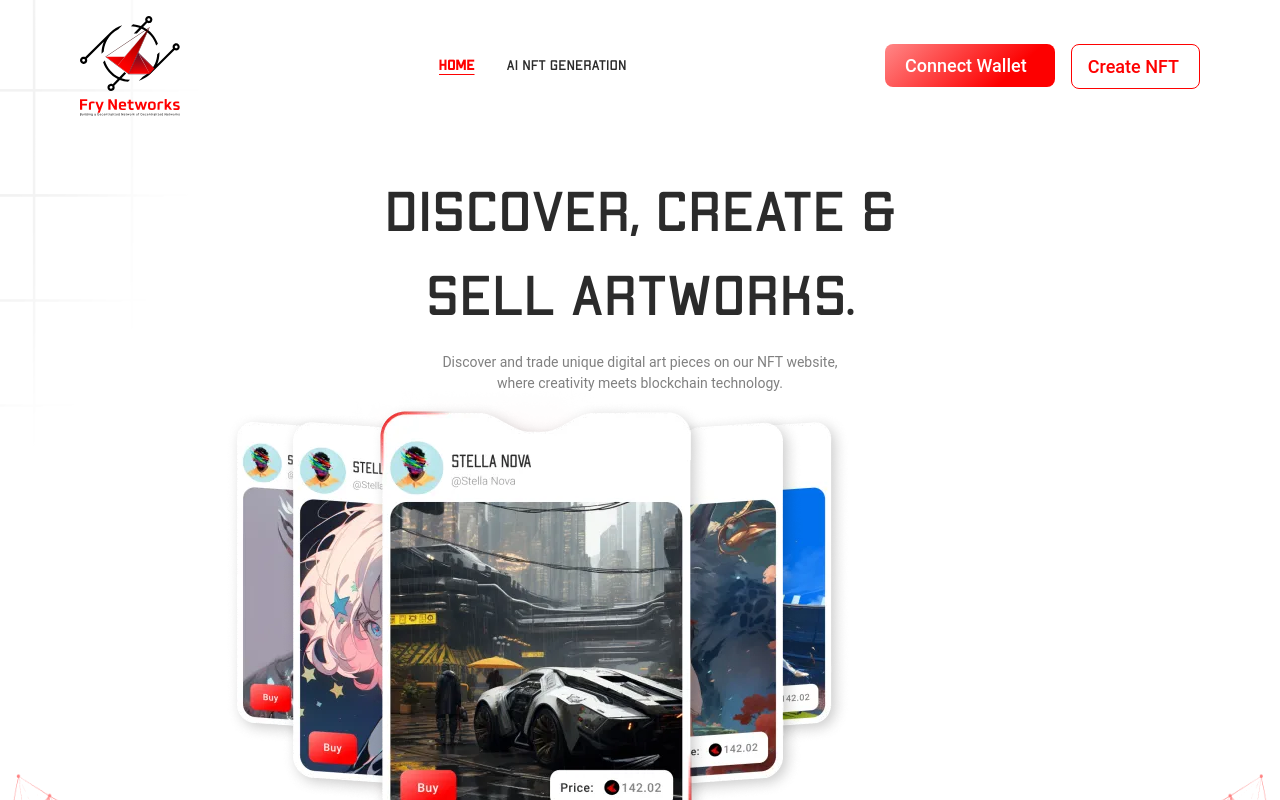
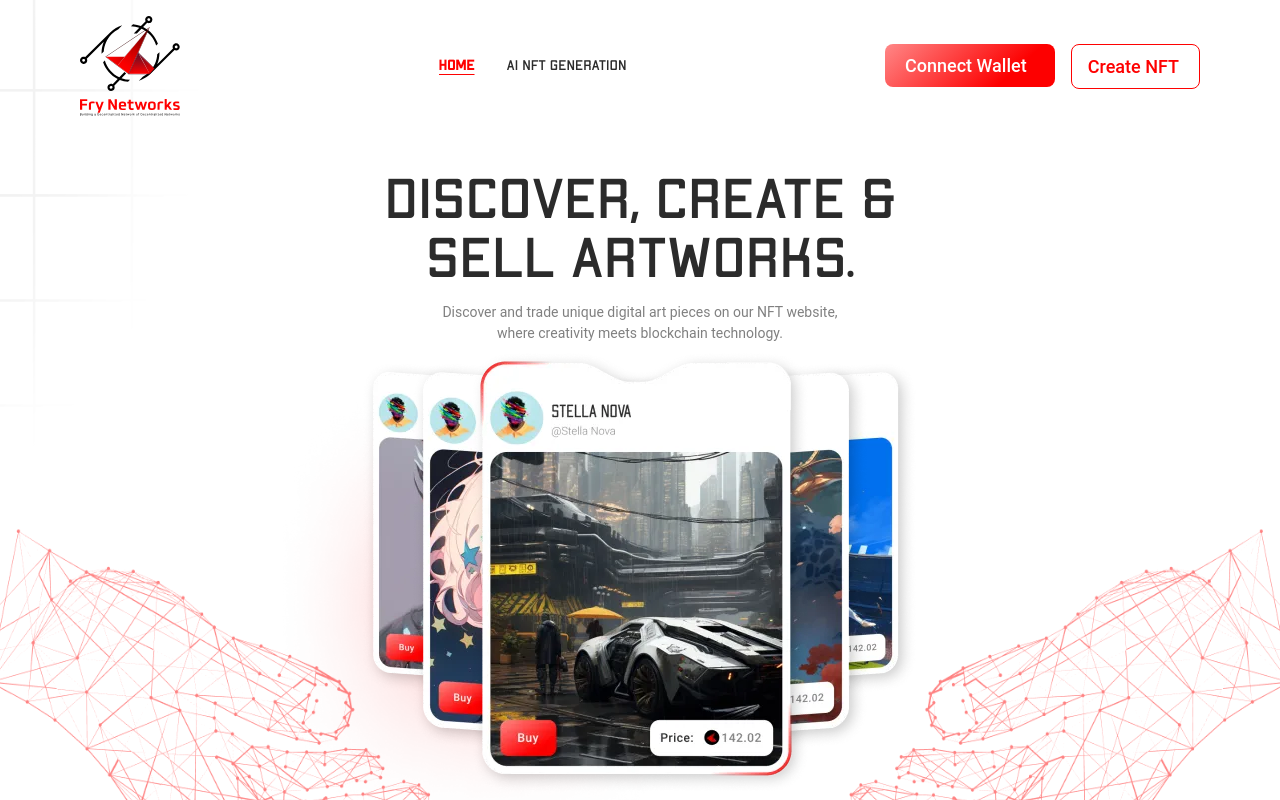
Before and after one commit to tahir-rafique/NFT-ALGO, a React (Vite) app: page / in a window 1280 px wide. Shown: the top 800 px of the page. Built offline with nearby package versions, Linux system fonts and the light colour scheme.

Commit message:
completed

```diff
--- a/src/components/FeatureCollection.jsx
+++ b/src/components/FeatureCollection.jsx
@@ -31,7 +31,7 @@ const FeatureCollection = () => {
           </div>
 
           {/* 2nd */}
-          <div className="max-lg:flex-col flex flex-row justify-between lg:items-center gap-2">
+          <div className="max-md:flex-col flex flex-row justify-between lg:items-center gap-2">
             <h6 className="text-para-light font-secondary font-light">
               Explore our exclusive featured collection, showcasing innovative campaigns and creative <br /> storytelling from top brands around the world.
             </h6>
--- a/src/components/Footer.jsx
+++ b/src/components/Footer.jsx
@@ -38,8 +38,8 @@ const Footer = () => {
           </div>
           {/* footer end */}
           <div className="footer-bg px-10 lg:px-20 py-10 relative">
-            <img src={logofooter} alt="" className="absolute top-8 left-30 max-2xl:top-30 max-md:hidden max-lg:left-20 z-10" />
-            <img src={tracked} alt="" className="absolute bottom-0 left-0 max-xl:bottom-1 max-md:hidden 2xl:size-74 size-[450px] z-20" />
+            <img src={logofooter} alt="" className="absolute top-8 left-30 max-2xl:top-30 max-md:hidden max-xl:left-20 z-10 max-lg:size-38 max-lg:top-8 max-lg:left-[30px]" />
+            <img src={tracked} alt="" className="absolute bottom-0 left-0 max-xl:bottom-1 max-lg:hidden 2xl:size-74 size-[450px] z-20" />
 
             {/* main footer text */}
             <div className="2xl:flex-row 2xl:justify-end 2xl:items-center 2xl:gap-32 max-md:items-start flex flex-col gap-4 items-end">
--- a/src/components/GenerateNFT.jsx
+++ b/src/components/GenerateNFT.jsx
@@ -15,7 +15,7 @@ import leftGrid from "../assets/GenerateNFT/images/leftGridgenerate.webp"
 const GenerateNFT = () => {
     return (
         <div className="flex justify-center">
-            <div className="container mx-auto max-sm:px-5 sm:px-12 lg:px-20 py-10">
+            <div className="container mx-auto max-sm:px-5 sm:px-12 lg:px-20 py-10 relative z-10">
                 <div className="flex flex-col justify-center items-center gap-2 relative">
                     {/* main content */}
                     <h2 className="text-center uppercase">Turn your imagination <br /> into digital Asset </h2>
@@ -28,9 +28,6 @@ const GenerateNFT = () => {
                                 <img src={IconGenerate} alt="no img" />
                             </a>
                         </div>
-
-
-
                         {/* elicp */}
                         <img src={ellipce} alt="" className="absolute top-30 left-32 z-1 size-120 max-lg:hidden" />
                     </div>
@@ -70,7 +67,7 @@ const GenerateNFT = () => {
                 </div>
             </div>
 
-            <img src={leftGrid} alt="" className="left-0 absolute" />
+            <img src={leftGrid} alt="" className="left-0 absolute z-1" />
         </div>
 
 
--- a/src/components/Header.jsx
+++ b/src/components/Header.jsx
@@ -14,26 +14,32 @@ const Header = () => {
             <div className="container mx-auto max-sm:px-5 sm:px-12 lg:px-20 3xl:py-10 ">
                 <div className="flex flex-col gap-0 max-lg:pt-0 max-lg:pb-0 pt-10  py-60 relative z-50">
                     <div className="text-center flex flex-col gap-3 relative z-50">
-                        <h1 className=" font-normal text-secondary text-center uppercase">discover, create & <br /> sell artworks.</h1>
+                        <h1 className=" font-normal text-secondary text-center uppercase line-height-l">discover, create & <br /> sell artworks.</h1>
                         <h6 className="text-light text-center font-secondary">Discover and trade unique digital art pieces on our NFT website, <br /> where creativity meets blockchain technology.</h6>
                     </div>
-                    <div className="flex justify-center relative py-40 sm:py-80">
-                        <img src={Himg1} alt="" className="absolute left-[20%] top-4 max-lg:left-[10%] max-sm:left-[13%] max-sm:h-64 z-10 cardOneFive-animation" />
-                        <img src={Himg2} alt="" className="absolute left-[26%] top-4 max-lg:left-[20%] max-sm:left-[18%] max-sm:h-64 z-20 cardTwoFour-animation" />
-                        <img src={Himg3} alt="" className="updownCard-animation absolute left-[38%] top-2 z-50 max-lg:left-[30%] max-sm:left-[26%] max-sm:h-66" />
-                        <img src={Himg4} alt="" className="absolute left-[50%] top-4 z-10 max-lg:left-[42%] max-sm:left-[38%] max-sm:h-64 cardTwoFour-animation" />
-                        <img src={Himg5} alt="" className="absolute left-[60%] top-4 max-lg:left-[56%]
-                        max-sm:left-[46%]  max-sm:h-64 z-8 cardOneFive-animation" />
+                    <div className="onlargescreen flex justify-center relative py-40 sm:py-60 max-md:hidden ">
+                        <img src={Himg1} alt="" className="absolute top-4  max-sm:h-64 z-10 cardOne-animation" />
+                        <img src={Himg2} alt="" className="absolute top-4  max-sm:h-64 z-20 cardTwo-animation" />
+                        <img src={Himg3} alt="" className="updownCard-animation absolute  top-2 z-50  max-sm:h-66" />
+                        <img src={Himg4} alt="" className="absolute  top-4 max-sm:h-64 z-10  cardFour-animation" />
+                        <img src={Himg5} alt="" className="absolute top-4 max-sm:h-64 z-8 cardFive-animation" />
+                        {/* BG elicp */}
+                    </div>
 
-                        {/* BG elicp */}
+                    <div className="onmobile md:hidden flex flex-wrap justify-center py-20 relative">
+                        <img src={Himg1} alt="" className="h-34 absolute z-10 top-0 left-24" />
+                        <img src={Himg2} alt="" className="h-36 absolute z-12 top-0 left-36" />
+                        <img src={Himg3} alt="" className="h-40 absolute z-50 top-0 " />
+                        <img src={Himg4} alt="" className="h-36  absolute z-12 top-0 right-36" />
+                        <img src={Himg5} alt="" className="h-34 absolute z-10 top-0 right-24" />
                     </div>
                     <img src={elicpBg} alt="" className="absolute z-1 top-58 left-24 lg:left-44 2xl:left-94 2xl:top-74 h-120 max-lg:hidden" />
                 </div>
 
             </div>
 
-            <img src={leftHand} alt="" className="leftHand-anime absolute z-1  top-[50%] max-lg:hidden size-[550px] -left-20" />
-            <img src={rightHand} alt="" className="leftRight-anime absolute z-1 top-[50%] max-lg:hidden size-[550px] -right-20" />
+            <img src={leftHand} alt="" className="leftHand-anime absolute z-1  top-[35%] max-lg:hidden size-[550px] -left-20" />
+            <img src={rightHand} alt="" className="leftRight-anime absolute z-1 top-[35%] max-lg:hidden size-[550px] -right-20" />
 
         </div>
     )
--- a/src/components/TrendingNFT.jsx
+++ b/src/components/TrendingNFT.jsx
@@ -23,9 +23,9 @@ const TrendingNFT = () => {
     <div className="flex justify-center relative z-50">
       <div className="container mx-auto flex flex-col gap-4 lg:gap-10 max-sm:px-5 sm:px-12 lg:px-20 py-10">
         {/* 1st main*/}
-        <div className="flex flex-col lg:flex-row lg:justify-between lg:items-center gap-4">
+        <div className="flex flex-col md:flex-row md:justify-between md:items-center gap-4">
           <h2>Trending nft’s</h2>
-          <div className="inline-block lg:pr-53 xl:pr-30 2xl:pr-5" >
+          <div className="inline-block lg:pr-53 xl:pr-30 2xl:pr-5 md:pr-3" >
             <button
               onClick={toggleDropdown}
               className="navbtn-size border border-grd text-main navbtn-border  px-4 py-1 3xl:px-6 3xl:py-2 cursor-pointer font-medium flex items-center gap-1">
--- a/src/styles/animations.css
+++ b/src/styles/animations.css
@@ -1,4 +1,5 @@
-@media (min-width: 800px) {
+@media (min-width: 650px) {
+  /* Card 3 UpDwon Animation */
   .updownCard-animation {
     animation-name: updowncard;
     animation-duration: 4s;
@@ -18,43 +19,88 @@
     }
   }
 
-  .cardOneFive-animation {
-    animation-name: cardOneFiveAnime;
-    animation-duration: 3s;
+
+  /* Cards left right animation */
+  /* Card 1 */
+
+  .cardOne-animation {
+    animation-name: cardOneAnime;
+    animation-duration: 4s;
     animation-iteration-count: infinite;
-    animation-timing-function: linear;
-    transition: all 0.3s;
+    animation-timing-function: ease-in-out;
   }
-  @keyframes cardOneFiveAnime {
+
+  @keyframes cardOneAnime {
     0% {
-      transform: translateX(0px);
+      transform: translateX(-150px);
     }
     50% {
-      transform: translateX(-20px);
+      transform: translateX(-230px);
+    }100%{
+      transform: translateX(-150px);
     }
-    100% {
-      transform: translateX(0px);
-    }
+
   }
 
-  .cardTwoFour-animation {
-    animation-name: cardTwoFourAnime;
-    animation-duration: 3.5s;
+  /* Card 2*/
+  .cardTwo-animation {
+    animation-name: cardTwoAnime;
+    animation-duration: 4s;
     animation-iteration-count: infinite;
-    animation-timing-function: linear;
-    transition: all 0.3s;
+    animation-timing-function: ease-in-out;
   }
-  @keyframes cardTwoFourAnime {
+  @keyframes cardTwoAnime {
     0% {
-      transform: translateX(0px);
+      transform: translateX(-80px);
     }
     50% {
-      transform: translateX(-20px);
+      transform: translateX(-130px);
+    }100%{
+      transform: translateX(-80px);
     }
-    100% {
-      transform: translateX(0px);
+
+  }
+
+  /* Card 4 */
+  .cardFour-animation {
+    animation-name: cardFourAnime;
+    animation-duration: 4s;
+    animation-iteration-count: infinite;
+    animation-timing-function: ease-in-out;
+  }
+
+  @keyframes cardFourAnime {
+    0% {
+      transform: translateX(80px);
     }
+    50% {
+      transform: translateX(130px);
+    }100%{
+      transform: translateX(80px);
+    }
+
   }
+
+  /* Card 5 */
+
+  .cardFive-animation {
+    animation-name: cardFiveAnime;
+    animation-duration: 4s;
+    animation-iteration-count: infinite;
+    animation-timing-function: ease-in-out;
+  }
+  @keyframes cardFiveAnime {
+    0% {
+      transform: translateX(150px);
+    }
+    50% {
+      transform: translateX(230px);
+    }100%{
+      transform: translateX(150px);
+    }
+
+  }
+
 
   /* Hand Animation */
   .leftHand-anime {
```
Also changed, not shown: src/components/BootNFT.jsx (+5 -5 lines), src/components/FAQ.jsx (+7 -8 lines), src/components/Navbar.jsx (+12 -12 lines).
